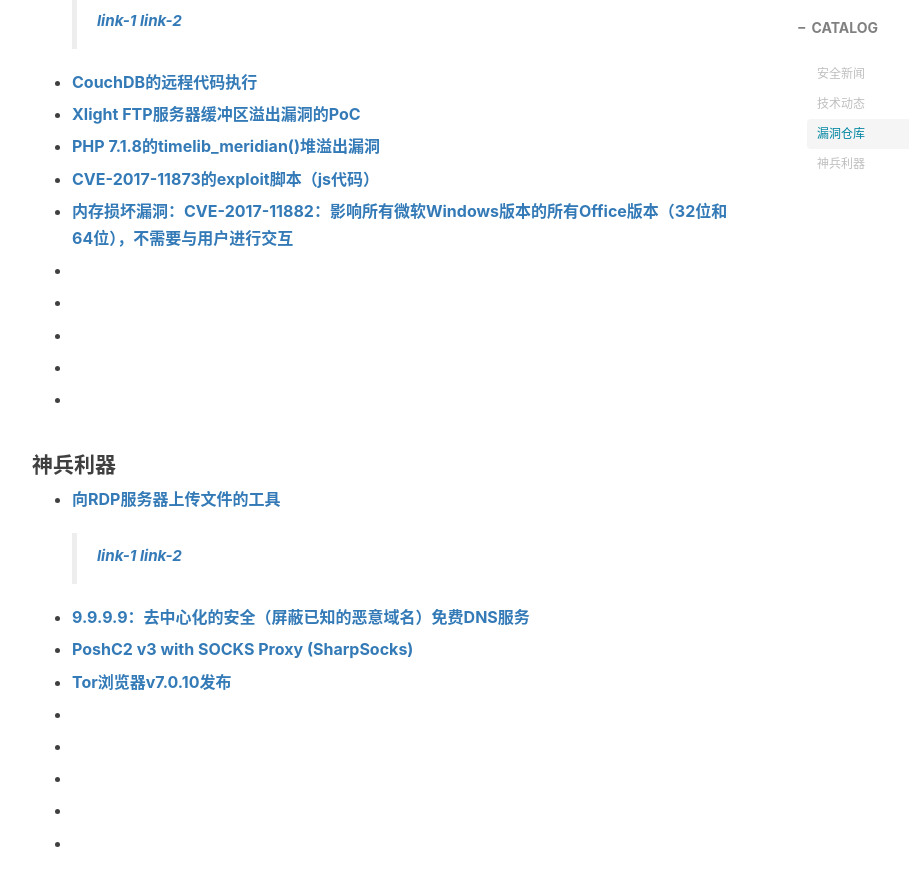
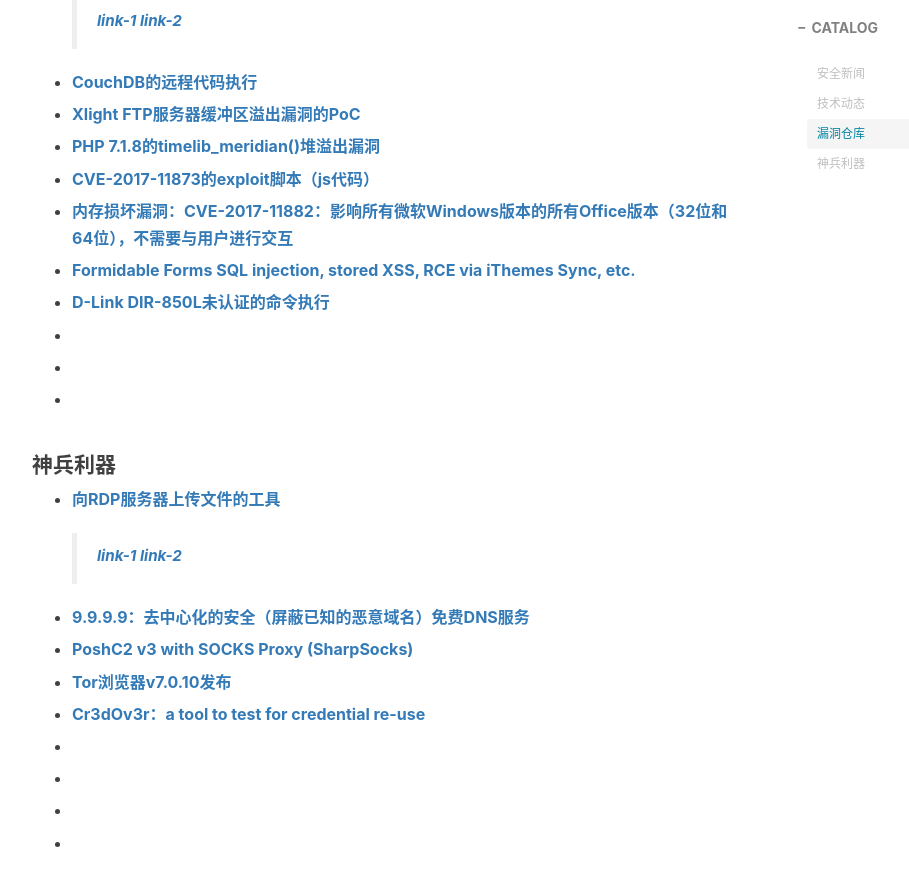
Before and after one commit to flankeraptor/flankeraptor.github.io, a Jekyll site: the page built from _posts/2017-11-17-01-20171117-安全动态.md, in a window 1280 px wide and 900 px high, scrolled down 1456 px. Shown: the top 886 px of the window, without its empty margins (233-1142 px from the left). Built offline with Jekyll 4.4.1, drawn with Linux system fonts in a browser that asks for light colours; nearby versions of some CDN libraries; comment, search, counter and statistics services are not loaded.

Commit message:
Update 2017-11-17-01-20171117-安全动态.md

```diff
--- a/_posts/2017-11-17-01-20171117-安全动态.md
+++ b/_posts/2017-11-17-01-20171117-安全动态.md
@@ -67,9 +67,9 @@ tags:
 
 - **[内存损坏漏洞：CVE-2017-11882：影响所有微软Windows版本的所有Office版本（32位和64位），不需要与用户进行交互](https://embedi.com/blog/skeleton-closet-ms-office-vulnerability-you-didnt-know-about)**
 
-- **[]()**
+- **[Formidable Forms SQL injection, stored XSS, RCE via iThemes Sync, etc.](https://klikki.fi/adv/formidable.html)**
 
-- **[]()**
+- **[D-Link DIR-850L未认证的命令执行](https://cxsecurity.com/issue/WLB-2017110078)**
 
 - **[]()**
 
@@ -88,7 +88,7 @@ tags:
 
 - **[Tor浏览器v7.0.10发布](https://malwaretips.com/threads/tor-browser-v7-0-10-released.77263/ )**
 
-- **[]()**
+- **[Cr3dOv3r：a tool to test for credential re-use](https://github.com/D4Vinci/Cr3dOv3r)**
 
 - **[]()**
 
```
